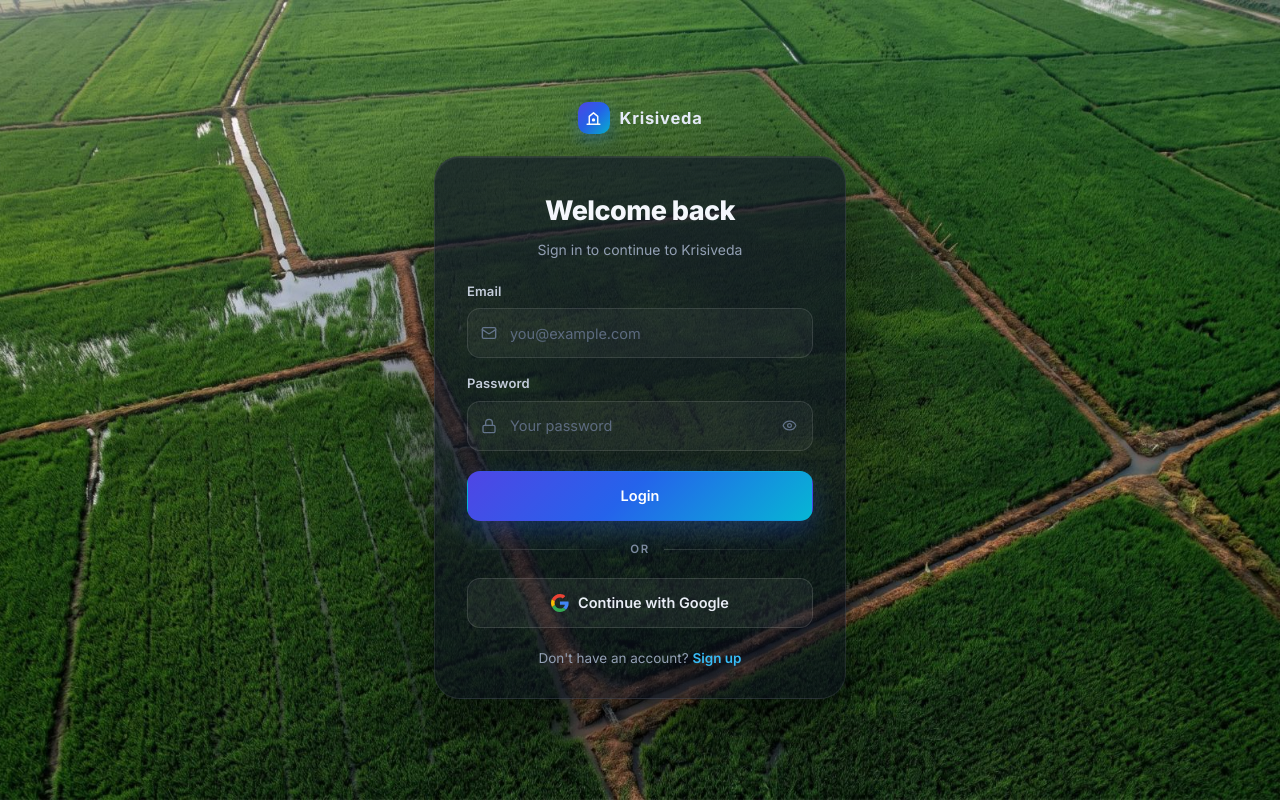
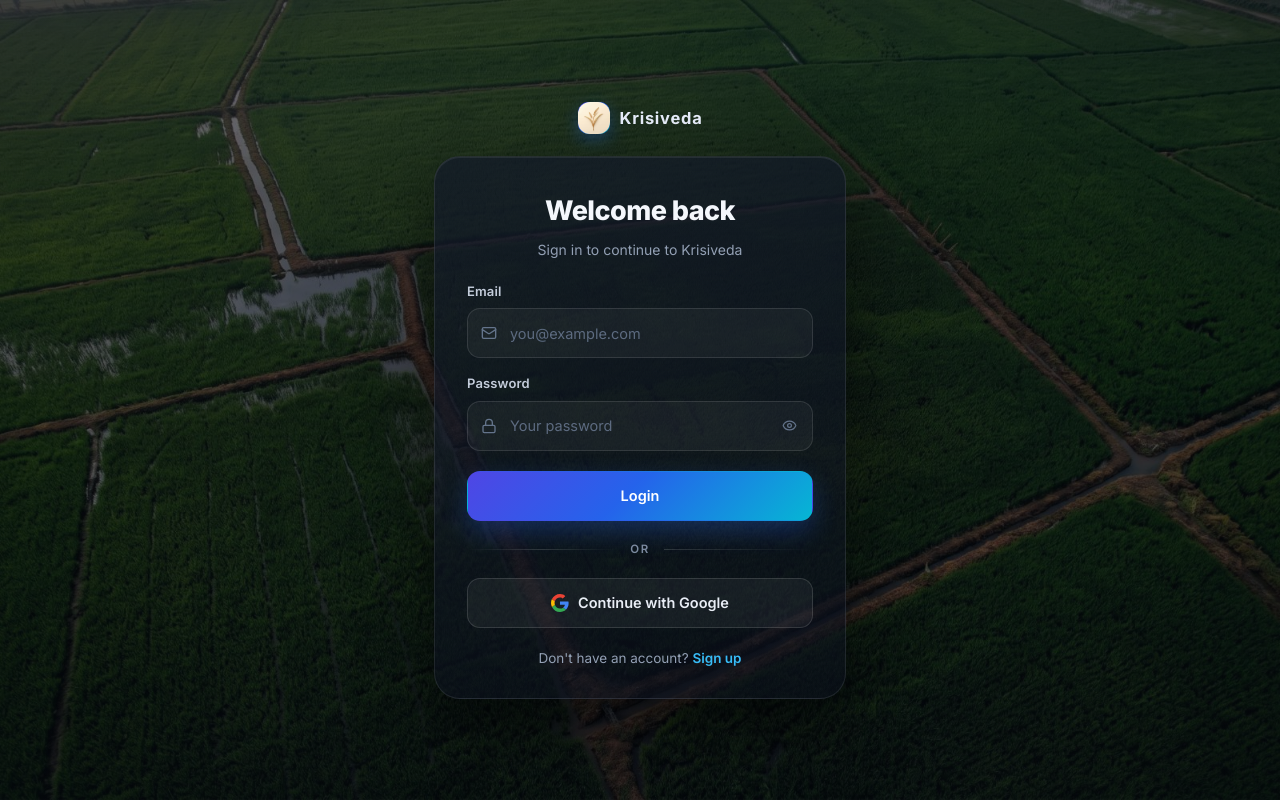
Before and after one commit to snadiok4923A/Agri_Dr, a React (Vite) app: page /Agri_Dr/login in a window 1280 px wide. Built offline with nearby package versions, Linux system fonts and the light colour scheme; no server answers.

Commit message:
Initial project upload

```diff
--- a/src/components/auth/Auth.css
+++ b/src/components/auth/Auth.css
@@ -5,9 +5,10 @@
 
    Design language: static agricultural photo backdrop (pc.jpg on
    desktop, mob.jpg on mobile — BASE_URL-safe URLs passed as
-   custom properties from AuthLayout.jsx) under a subtle dark
-   scrim, frosted glass card,   premium typography. FIXED DARK PREMIUM THEME — the page never
-   switches to light mode, regardless of the main website theme.
+   custom properties from AuthLayout.jsx) under a cinematic dark
+   scrim, frosted glass card, premium typography. FIXED DARK
+   PREMIUM THEME — the page never switches to light mode,
+   regardless of the main website theme.
    ============================================================ */
 
 /* ---------- page + photographic background ---------- */
@@ -27,10 +28,9 @@
     font-family: var(--font-primary);
 }
 
-.auth-bg {
-    position: absolute;
-    inset: 0;
-/* Deep cinematic scrim — above the photo, below the card (panel z-index 1). */
+/* Deep cinematic scrim — above the photo, below the card
+   (panel z-index 1). Transparent enough that the rice-field
+   photo stays recognizable through it. Static — never animated. */
 .auth-bg {
     position: absolute;
     inset: 0;
@@ -47,9 +47,6 @@
     inset: 0;
     background: radial-gradient(120% 85% at 50% 42%, transparent 42%, rgba(4, 6, 12, 0.55) 100%);
     pointer-events: none;
-}
-    pointer-events: none;
-    z-index: 0;
 }
 
 /* ---------- panel + brand ---------- */
@@ -74,6 +71,8 @@
     display: inline-flex;
     align-items: center;
     gap: 10px;
+    text-decoration: none;
+    color: inherit;
     margin-bottom: 22px;
     user-select: none;
 }
@@ -83,10 +82,20 @@
     place-items: center;
     width: 32px;
     height: 32px;
+    flex-shrink: 0;
+
     border-radius: 10px;
     background: linear-gradient(135deg, #4f46e5 0%, #2563eb 48%, #06b6d4 100%);
     color: #fff;
     box-shadow: 0 6px 18px rgba(37, 99, 235, 0.35);
+}
+
+.auth-brand__logo {
+    width: 100%;
+    height: 100%;
+    object-fit: contain;
+    display: block;
+    border-radius: 12px; /* subtle premium rounding, matches the auth UI */
 }
 
 .auth-brand__name {
@@ -400,7 +409,6 @@
     border-radius: 4px;
 }
 
-
 /* ---------- mobile ---------- */
 
 @media (max-width: 768px) {
--- a/src/components/auth/AuthLayout.jsx
+++ b/src/components/auth/AuthLayout.jsx
@@ -24,20 +24,15 @@
             <div className="auth-bg" aria-hidden="true" />
 
             <div className="auth-panel">
-                <div className="auth-brand">
-                    <div className="auth-brand__mark" aria-hidden="true">
-                        <svg width="17" height="17" viewBox="0 0 24 24" fill="none">
-                            <path
-                                d="M3 20h18M6 20V9l6-5 6 5v11"
-                                stroke="currentColor"
-                                strokeWidth="2"
-                                strokeLinecap="round"
-                                strokeLinejoin="round"
-                            />
-                            <circle cx="12" cy="14" r="2.4" fill="currentColor" />
-                        </svg>
-                    </div>
-                    <span className="auth-brand__name">Krisiveda</span>
+            <div className="auth-brand">
+                <div className="auth-brand__mark" aria-hidden="true">
+                    <img
+                        src={`${import.meta.env.BASE_URL}logo.jpg`}
+                        alt="Krisiveda"
+                        className="auth-brand__logo"
+                    />
+                </div>
+                <span className="auth-brand__name">Krisiveda</span>
                 </div>
 
                 <div className="auth-card">
```
Also changed, not shown: public/logo.jpg (added).
